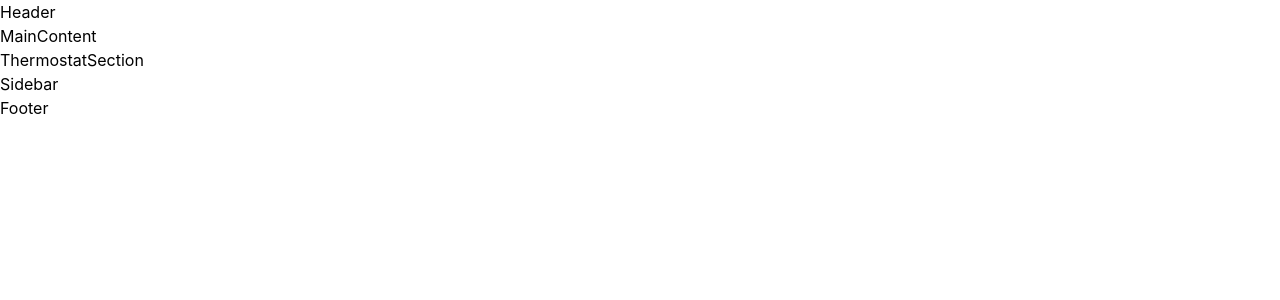
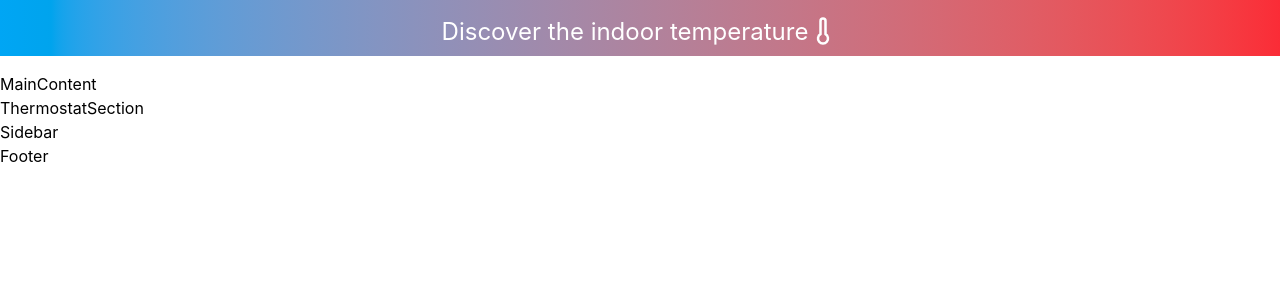
Before and after one commit to mariarita-depierro/react-context, a React (Vite) app: page / in a window 1280 px wide. Shown: the top 300 px of the page. Built offline with nearby package versions, Linux system fonts and the light colour scheme.

Commit message:
add Header

```diff
--- a/src/components/layouts/Header.jsx
+++ b/src/components/layouts/Header.jsx
@@ -1,3 +1,10 @@
+import { Thermometer } from "lucide-react";
+
 export default function Header() {
-  return <div>Header</div>;
+  return (
+    <header className="flex text-white justify-center p-4 mb-4 h-14 bg-linear-to-r from-sky-500 to-red-500">
+      <h1 className="text-2xl ">Discover the indoor temperature</h1>
+      <Thermometer size={30} />
+    </header>
+  );
 }
```
